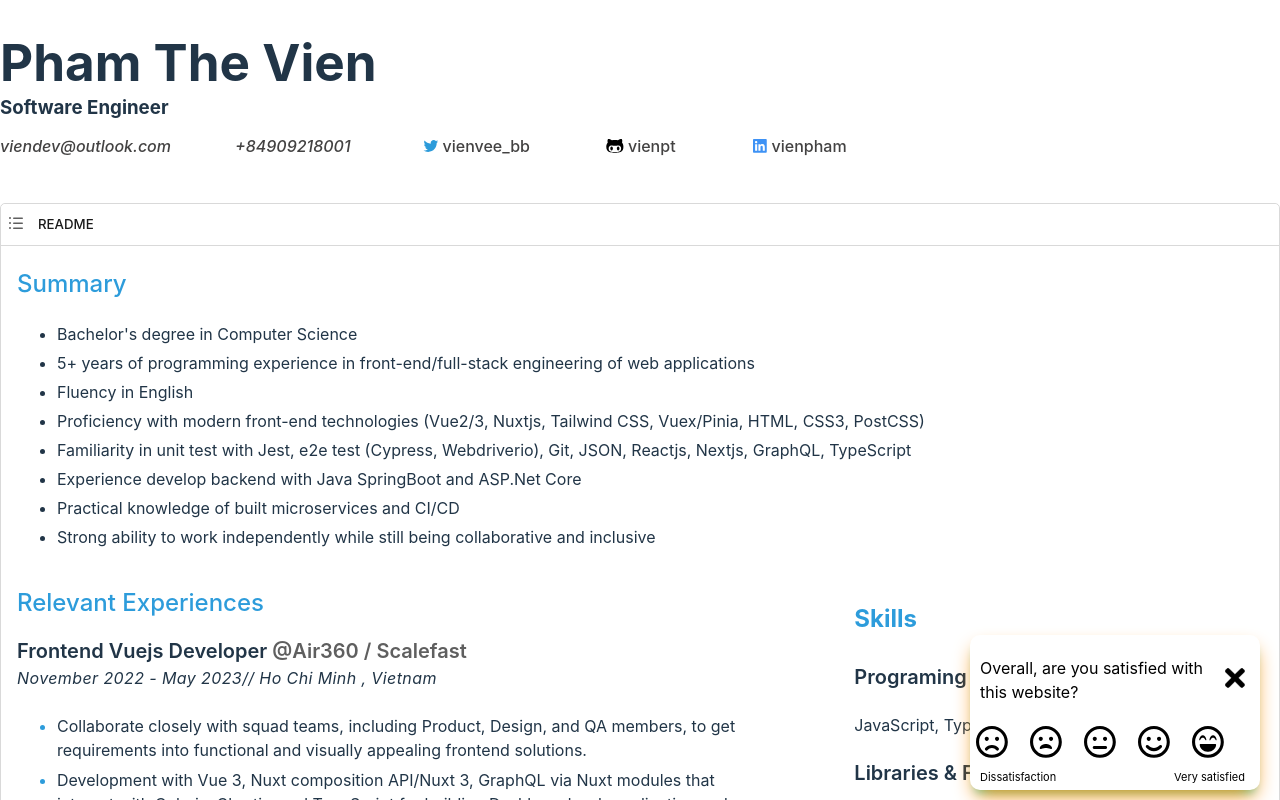
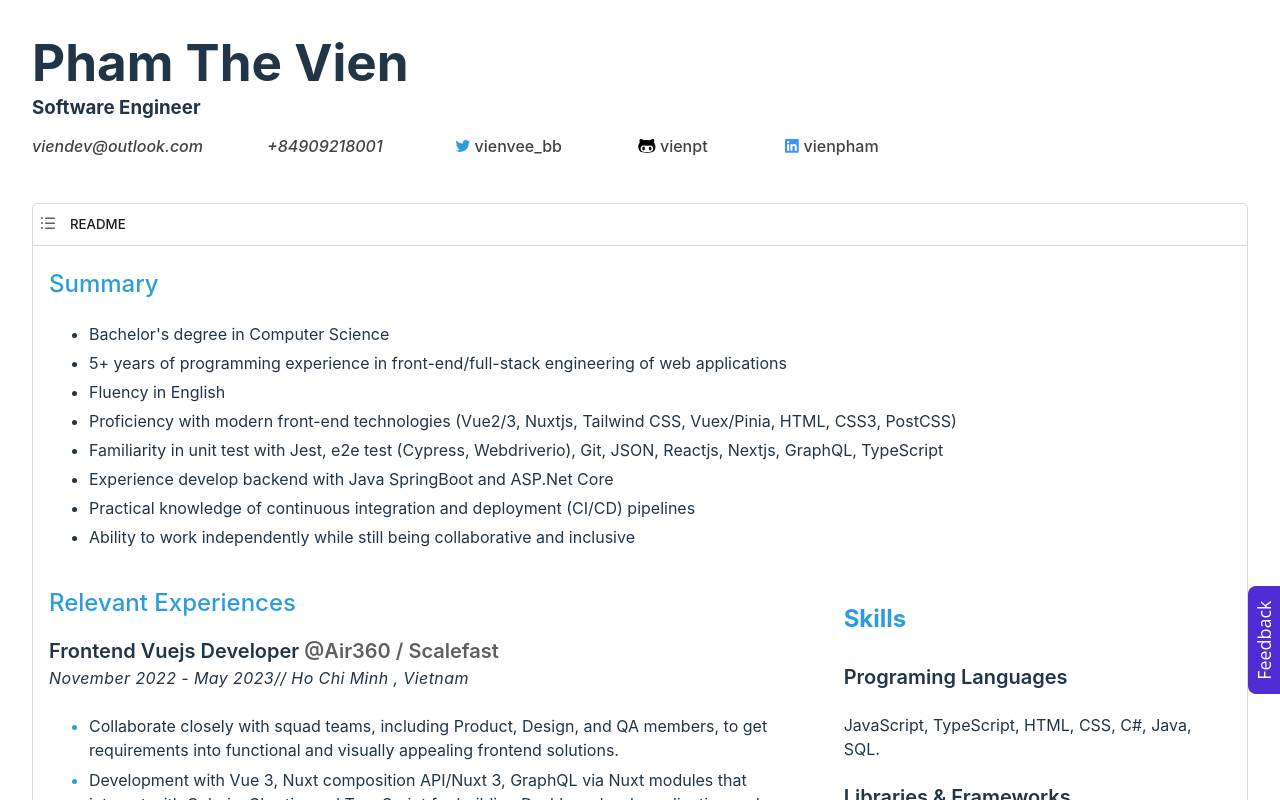
Before and after one commit to vienpt/vienpham-cv, a React (Vite) app: page / in a window 1280 px wide. Shown: the top 800 px of the page. Built offline with nearby package versions, Linux system fonts and the light colour scheme.

Commit message:
fix: optimize feedback, review state change, and summary content

```diff
--- /dev/null
+++ b/components/Message.tsx
@@ -0,0 +1,24 @@
+import './Review.css'
+
+export default function Message() {
+  return (
+    <div className={'cv-review-popup'}>
+      <div>
+        <span>Thank you for your feedback. I love it.</span>
+
+        <img
+          style={{
+            width: '28px',
+            height: '28px',
+            verticalAlign: 'middle',
+            marginBottom: '5px',
+            marginLeft: '5px'
+          }}
+          src={'./cat.svg'}
+          alt="cat-icon"
+        />
+      </div>
+    </div>
+
+  )
+}
--- a/components/Nav.tsx
+++ b/components/Nav.tsx
@@ -1,5 +1,9 @@
 
-export default function Nav({ onClickShowNav }: any) {
+interface NavProps {
+  onShowNav: () => void;
+}
+
+export default function Nav({ onShowNav }: NavProps) {
   return (
     <div className="nav" style={{
       position: 'absolute',
@@ -14,8 +18,8 @@ export default function Nav({ onClickShowNav }: any) {
       gap: '10px'
     }}
     >
-      <a href="#summary" onClick={onClickShowNav}>Summary</a>
-      <a href="#journey" onClick={onClickShowNav}>Revelant experiences</a>
+      <a href="#summary" onClick={onShowNav}>Summary</a>
+      <a href="#journey" onClick={onShowNav}>Revelant experiences</a>
     </div>
   )
 }
--- a/components/Readme.tsx
+++ b/components/Readme.tsx
@@ -5,8 +5,7 @@ export default function Readme() {
   const [isShowNav, setIsShowNav] = useState<boolean>(false)
 
   function handleShowNav() {
-    setIsShowNav(() => !isShowNav)
-    console.log('isShowNav', isShowNav)
+    setIsShowNav((val) => !val)
   }
 
   return (
@@ -38,7 +37,7 @@ export default function Readme() {
           readme
         </a>
       </h5>
-      { isShowNav && <Nav onClickShowNav={handleShowNav}></Nav> }
+      { isShowNav && <Nav onShowNav={handleShowNav}></Nav> }
     </div>
   )
 }
--- a/components/Review.tsx
+++ b/components/Review.tsx
@@ -1,5 +1,5 @@
 import "./Review.css"
-import {useEffect, useRef, useState} from "react";
+import { useRef } from "react";
 import {useCookies} from "react-cookie";
 
 interface Satisfied {
@@ -8,11 +8,15 @@ interface Satisfied {
   img: string
 }
 
-export default function Review() {
+interface Props {
+  isReviewActive: boolean
+  closeReview: () => void
+  updateIsReviewActive: (val: boolean) => void
+}
+
+export default function Review({ isReviewActive, closeReview, updateIsReviewActive }: Props) {
   const reviewRef = useRef<null | HTMLDivElement>(null)
-  const [isReviewActive, setIsReviewActive] = useState<boolean>(false)
-  const [showMessage, setShowMessage] = useState<boolean>(false)
-  const [reviewCookie, setReviewCookie]= useCookies(['is-review'])
+  const [, setReviewCookie]= useCookies(['is-review'])
 
   // dum data
   const satisfies: Satisfied[] = [
@@ -43,39 +47,24 @@ export default function Review() {
     }
   ]
 
-  // close review popup
-  const closeReview = () => {
-    setIsReviewActive(true)
-  }
-
   // handle satisfied
   const handleSatisfied = async (score : number) => {
-    // call mutation API
     const data = await fetch(`/supareview?score=${score}`)
     if (data.status === 200) {
       setReviewCookie('is-review', true)
     }
-    setIsReviewActive(true)
-    setShowMessage(true)
-    setTimeout(() => {
-      setShowMessage(false)
-    }, 3000)
+
+    updateIsReviewActive(false)
   }
 
-  useEffect(() => {
-    if (reviewCookie["is-review"]) {
-      setIsReviewActive(true)
-    }
-  }, [])
-
   return (
-    <>
-      { !isReviewActive || false ? (
+    <div style={{ position: "relative" }}>
+      { isReviewActive && (
         <div ref={reviewRef} className={'cv-review-popup'}>
           <div className={'cv-review-popup__title'}>
             <p>Overall, are you satisfied with this website?</p>
             <button onClick={closeReview}>
-              <img src={'./review/close.svg'}/>
+              <img src={'./review/close.svg'} alt="close-icon" />
             </button>
           </div>
           <div>
@@ -83,7 +72,7 @@ export default function Review() {
               {
                 satisfies.map((m) =>
                   <button key={m.id} onClick={() => handleSatisfied(m.score)}>
-                    <img src={m.img}/>
+                    <img src={m.img} alt="smile-icon" />
                   </button>)
               }
             </div>
@@ -94,29 +83,7 @@ export default function Review() {
             </div>
           </div>
         </div>
-      ) : null }
-
-      {
-        showMessage
-          ?
-          <div className={'cv-review-popup'}>
-            <div>
-              <span>Thank you for your feedback. I love it.</span>
-
-              <img
-                style={{
-                  width: '28px',
-                  height: '28px',
-                  verticalAlign: 'middle',
-                  marginBottom: '5px',
-                  marginLeft: '5px'
-                }}
-                src={'./cat.svg'}
-              />
-            </div>
-          </div>
-          : null
-      }
-    </>
+      )}
+    </div>
   )
 }
--- a/components/Summary.tsx
+++ b/components/Summary.tsx
@@ -3,11 +3,13 @@ interface Props {
 }
 
 export default function Summary({ summary }: Props) {
-  const ulStyle = {
-    display: "grid",
-    gap: "5px",
-    listStyleType: "",
-    minWidth: "280px",
+  const style = {
+    ul: {
+      display: "grid",
+      gap: "5px",
+      listStyleType: "",
+      minWidth: "280px",
+    }
   }
 
   return (
@@ -15,7 +17,7 @@ export default function Summary({ summary }: Props) {
       <h2>
         <a id="summary" href="#summary">Summary</a>
       </h2>
-      <ul style={ulStyle}>
+      <ul style={style.ul}>
         {summary.map((item: string) =>
           <li key={item}>
             {item}
--- a/data.ts
+++ b/data.ts
@@ -88,8 +88,8 @@ const data: Resume = {
     'Proficiency with modern front-end technologies (Vue2/3, Nuxtjs, Tailwind CSS, Vuex/Pinia, HTML, CSS3, PostCSS)',
     'Familiarity in unit test with Jest, e2e test (Cypress, Webdriverio), Git, JSON, Reactjs, Nextjs, GraphQL, TypeScript',
     'Experience develop backend with Java SpringBoot and ASP.Net Core ',
-    'Practical knowledge of built microservices and CI/CD',
-    'Strong ability to work independently while still being collaborative and inclusive',
+    'Practical knowledge of continuous integration and deployment (CI/CD) pipelines',
+    'Ability to work independently while still being collaborative and inclusive',
   ],
   experiences: [
     {
--- a/src/App.css
+++ b/src/App.css
@@ -1,7 +1,7 @@
 #root {
   max-width: 1280px;
   margin: 0 auto;
-  padding: 2rem 0;
+  padding: 2rem;
 }
 
 .nav {
@@ -199,3 +199,11 @@
 .svg-octicon:hover {
   background-color: var(--primary-color) !important;
 }
+
+.cv-feedback {
+  position: fixed;
+  z-index: 999;
+  right: 0;
+  top: 80%;
+  margin-top: -54px;
+}
--- a/src/App.tsx
+++ b/src/App.tsx
@@ -3,15 +3,18 @@ import Review from "../components/Review.tsx";
 import Summary from "../components/Summary.tsx";
 import CVInfo from "../components/Info.tsx";
 import Journey from "../components/Journey.tsx";
+import Message from "../components/Message.tsx";
+import Readme from "../components/Readme.tsx";
 import data from "../data.ts";
 
 import { useCookies } from "react-cookie";
 import { useEffect, useRef, useState } from "react";
-import Readme from "../components/Readme.tsx";
 
 function App() {
   const [reviewCookie] = useCookies(["is-review"]);
-  const [isReviewDisplayed, setIsReviewDisplayed] = useState<boolean>(false);
+  const [showFeedback, setShowFeedback] = useState<boolean>(false);
+  const [isReviewActive, setIsReviewActive] = useState<boolean>(false)
+  const [showMessage, setShowMessage] = useState<boolean>(false)
 
   const appRef = useRef(null)
 
@@ -21,10 +24,28 @@ function App() {
       typeof reviewCookie["is-review"] === "undefined"
     ) {
       setTimeout(() => {
-        setIsReviewDisplayed(true);
+        setShowFeedback(true);
       }, 5000);
     }
-  }, []);
+  }, [reviewCookie]);
+
+  function closeReview() {
+    setIsReviewActive(false);
+    setShowFeedback(true);
+  }
+
+  function onShowFeedback() {
+    setIsReviewActive(true)
+    setShowFeedback(false)
+  }
+
+  function showThanksMessage(val: boolean) {
+    setIsReviewActive(val)
+    setShowMessage(true)
+    setTimeout(() => {
+      setShowMessage(false)
+    }, 3000)
+  }
 
   return (
     <div ref={appRef}>
@@ -42,10 +63,23 @@ function App() {
       </div>
 
       {
-        isReviewDisplayed &&
-        <div style={{ position: "relative" }}>
-          <Review />
+        showFeedback &&
+        <div className="cv-feedback" onClick={onShowFeedback}>
+          <img src="./feedback-button.png" alt="feedbacks" width="32px" height="108px" />
         </div>
+      }
+
+      {
+        isReviewActive &&
+        <Review
+          isReviewActive={isReviewActive}
+          closeReview={closeReview}
+          updateIsReviewActive={(val) => showThanksMessage(val)}
+        />
+      }
+
+      {
+        showMessage && <Message></Message>
       }
     </div>
   );
```
Also changed, not shown: public/feedback-button.png (added).
